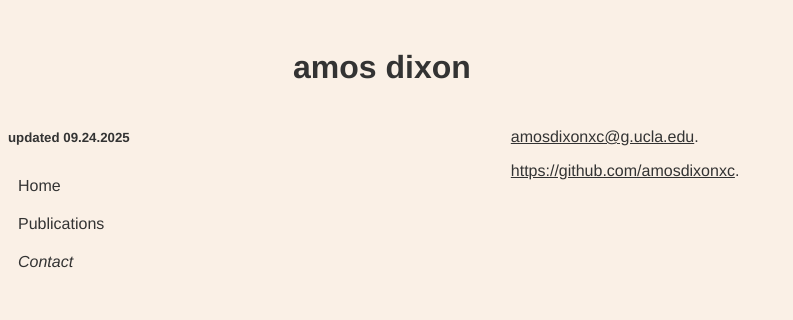
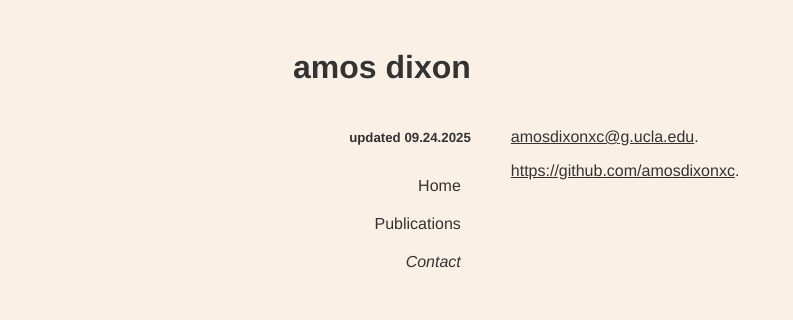
Before and after one commit to amosadixon/amosadixon.github.io, a plain HTML site: page contact.html in a window 1280 px wide. Shown: the whole page, without its empty margins (0-793 px from the left). Drawn offline with Linux system fonts and the light colour scheme.

Commit message:
Sep 24 Nav Update

```diff
--- a/contact.html
+++ b/contact.html
@@ -12,7 +12,7 @@
         <div class="buffer-section">
             <!-- content -->
         </div>
-        <div class="nav-section">
+        <nav class="nav-section">
             <h5>updated 09.24.2025</h5>
             <nav>
                 <ul>
@@ -21,7 +21,7 @@
                     <li><a href="contact.html" class="active">Contact</a></li>
                 </ul>
             </nav>
-        </div>
+        </nav>
         <div class="body-section">
             <p><a href="mailto:amosdixonxc@g.ucla.edu">amosdixonxc@g.ucla.edu</a>.</p>
             <p><a href="https://github.com/amosdixonxc" target="_blank">https://github.com/amosdixonxc</a>.</p>
```
Also changed, not shown: publications.html (+2 -2 lines).
